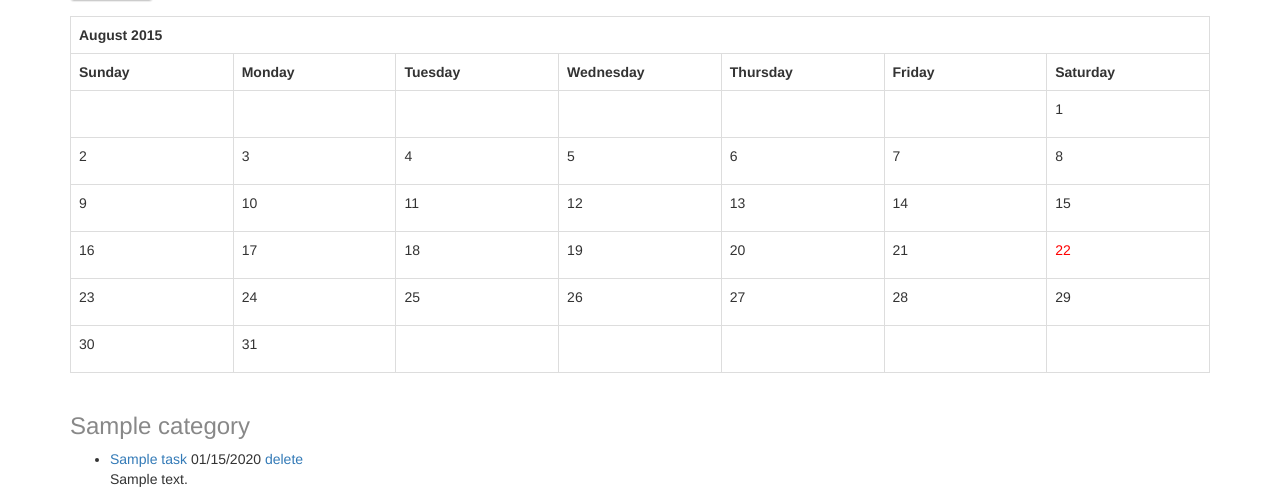
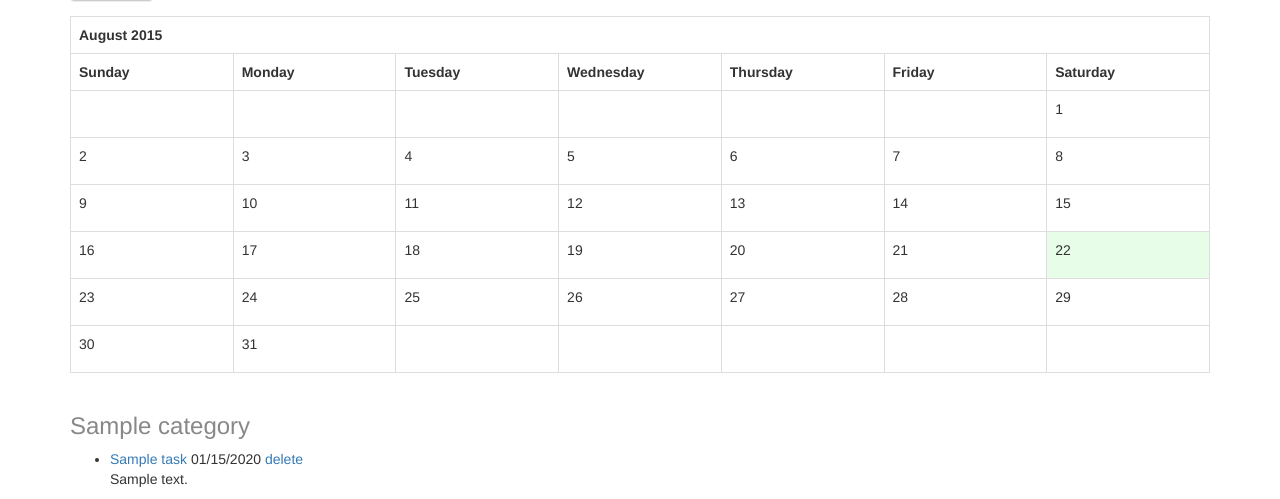
Before and after one commit to nicholasday/calendar, a Flask app: page / in a window 1280 px wide. Shown: the part 441-940 px from the top of the page. Run offline with Flask 2, Linux system fonts and the light colour scheme; a user stored in the database is signed in; tables that the repository leaves empty hold one stand-in row (values such as "Sample post"); some libraries are stand-ins or nearby versions.

Commit message:
Made some more changes to the table

```diff
--- a/app.py
+++ b/app.py
@@ -38,7 +38,7 @@ def formatday(day, weekday):
         return '<td class="noday">&nbsp;</td>' # day outside month
     else:
         if day[0] == datetime.datetime.now().day:
-            s = '<span class="someday today">' + str(day[0]) + "</span><ol>"
+            s = '<span class="someday">' + str(day[0]) + "</span><ol>"
         else:
             s = '<span class="someday">' + str(day[0]) + "</span><ol>"
 
--- a/static/css/styles.css
+++ b/static/css/styles.css
@@ -3,5 +3,5 @@ td {
     max-width: 14%;
 }
 .today {
-    color: red;
+    background-color: #E8FDE7;
 }
```
